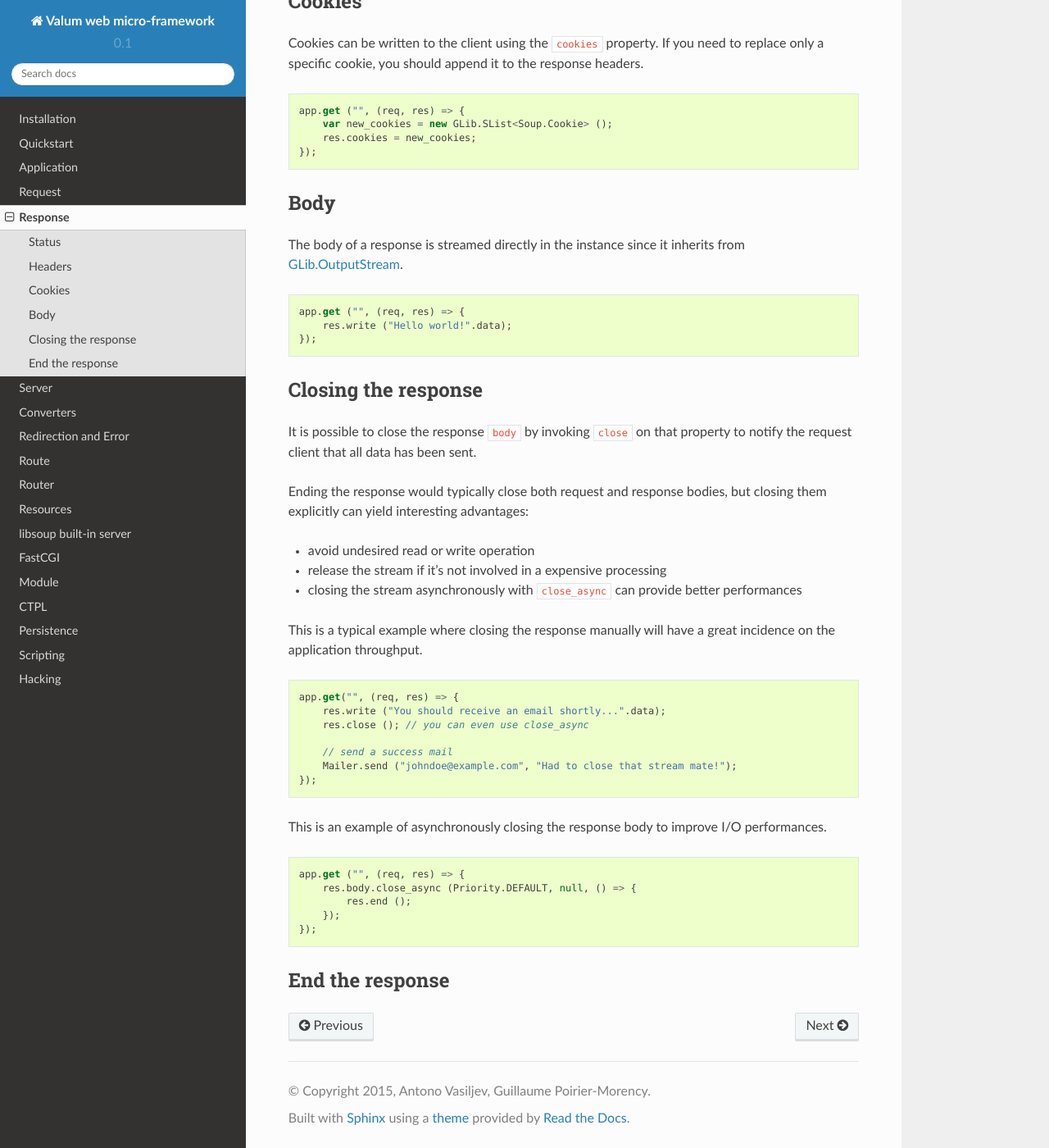
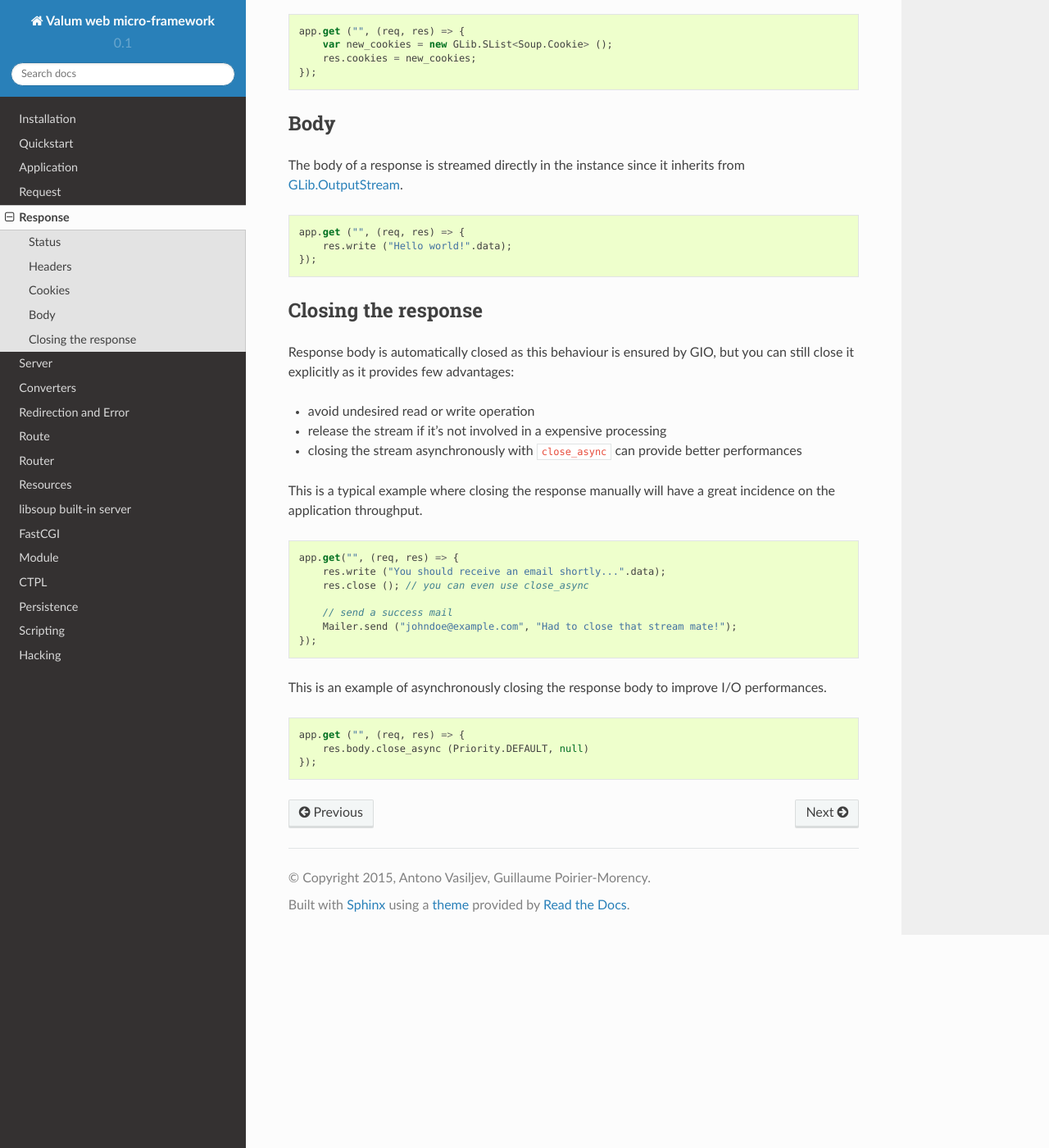
Before and after one commit to valum-framework/valum, a Sphinx documentation site: the page built from docs/vsgi/response.rst, in a window 1280 px wide and 1400 px high, scrolled down 779 px. Shown: the whole window at 82% size. Built offline with Sphinx 7.4.7 and the Read the Docs theme 2.0.0, drawn with Linux system fonts in a browser that asks for light colours; pages that are not in the unit, such as notebooks, are missing from menus; some of the changed text lies outside the part shown.

Commit message:
Uses reference counting to free a request resources.
Replaces the base_stream property which was used to hold the raw stream by a
IOStream representing a connection. It keeps the request resources alive as long
as the request or response is in scope.

It has considerable advantages:

 - the connection can wrap additionnal resources for the request and free them
   properly
 - it is compatible with GLib.SocketConnection, which simplifies GIO-based
   implementations
 - resources are reference-counted and freed as soon as possible
 - no need to explicitly end the processing

For libsoup-2.4 (<2.50), an implementation of IOStream will wrap the request and
response messages with memory streams and perform pause/resume on the message
automatically.

The 'end' signal does not have any utility as it can not be implemented with a
reference counting approach. When the connection is out of scope, request
resources are freed and it happens whenever the processing ends.

There is no way to produce a debug message when a request has been processed, so
the produced message is only provisional. This information can be more reliably
obtained from the used HTTP technology.

```diff
--- a/docs/vsgi/converters.rst
+++ b/docs/vsgi/converters.rst
@@ -30,7 +30,6 @@
         res.body = new ConverterOutputStream (res.body, new ZLibCompressor ());
 
         res.body.write ("Hello world!".data);
-        res.end ();
     });
 
 ChunkedConverter
--- a/docs/vsgi/response.rst
+++ b/docs/vsgi/response.rst
@@ -3,11 +3,6 @@
 
 Responses are representing resources requested by a client. They are actively
 streamed across the network, preferably using non-blocking asynchronous I/O.
-
-Any operations on a response must eventually invoke ``end``, this is how it is
-figured out that the response has completed its processing and resources
-associated to it can be released. This enables the possibility to keep
-a reference to the response in `AsyncResult`.
 
 Status
 ------
@@ -68,11 +63,8 @@
 Closing the response
 --------------------
 
-It is possible to close the response ``body`` by invoking ``close`` on that
-property to notify the request client that all data has been sent.
-
-Ending the response would typically close both request and response bodies, but
-closing them explicitly can yield interesting advantages:
+Response body is automatically closed as this behaviour is ensured by GIO, but
+you can still close it explicitly as it provides few advantages:
 
 -  avoid undesired read or write operation
 -  release the stream if it's not involved in a expensive processing
@@ -98,10 +90,5 @@
 .. code:: vala
 
     app.get ("", (req, res) => {
-        res.body.close_async (Priority.DEFAULT, null, () => {
-            res.end ();
-        });
+        res.body.close_async (Priority.DEFAULT, null)
     });
-
-End the response
----------------
```
Also changed, not shown: README.md (+0 -1 lines), 10 other files.
